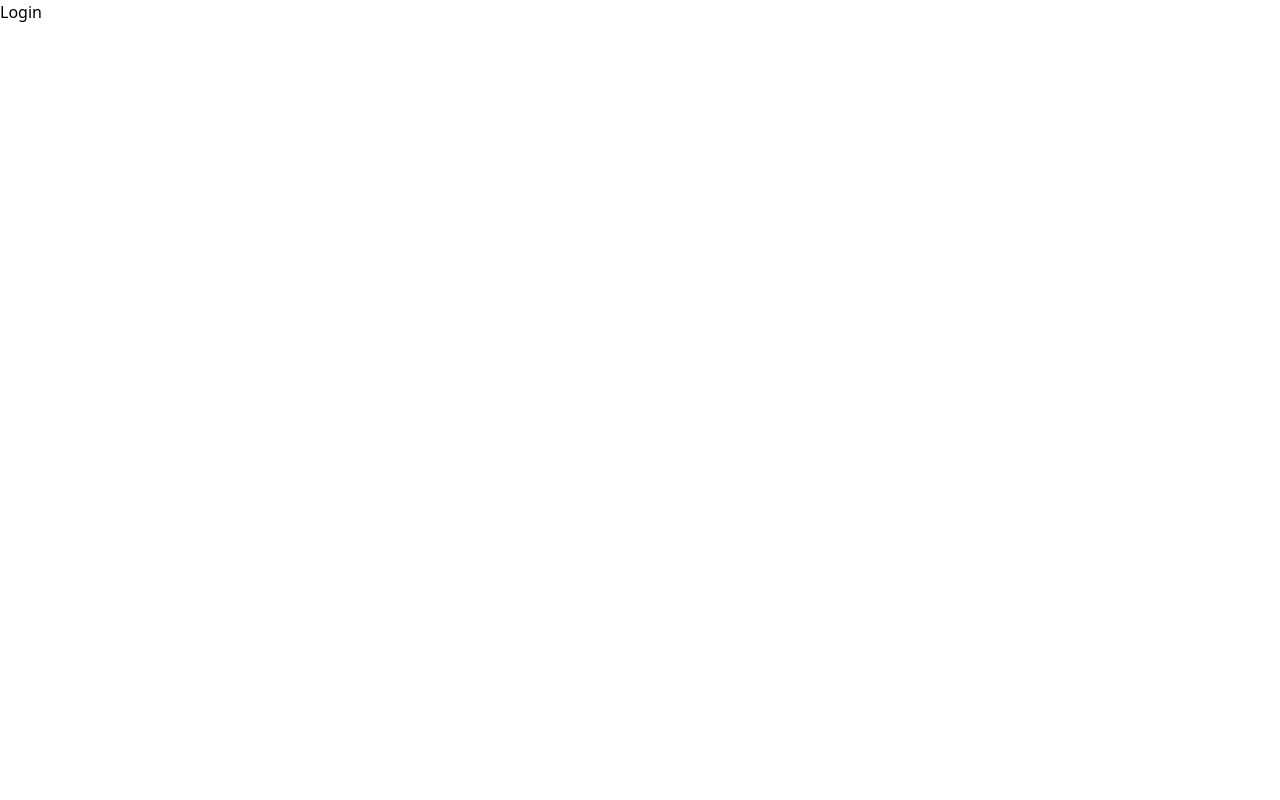
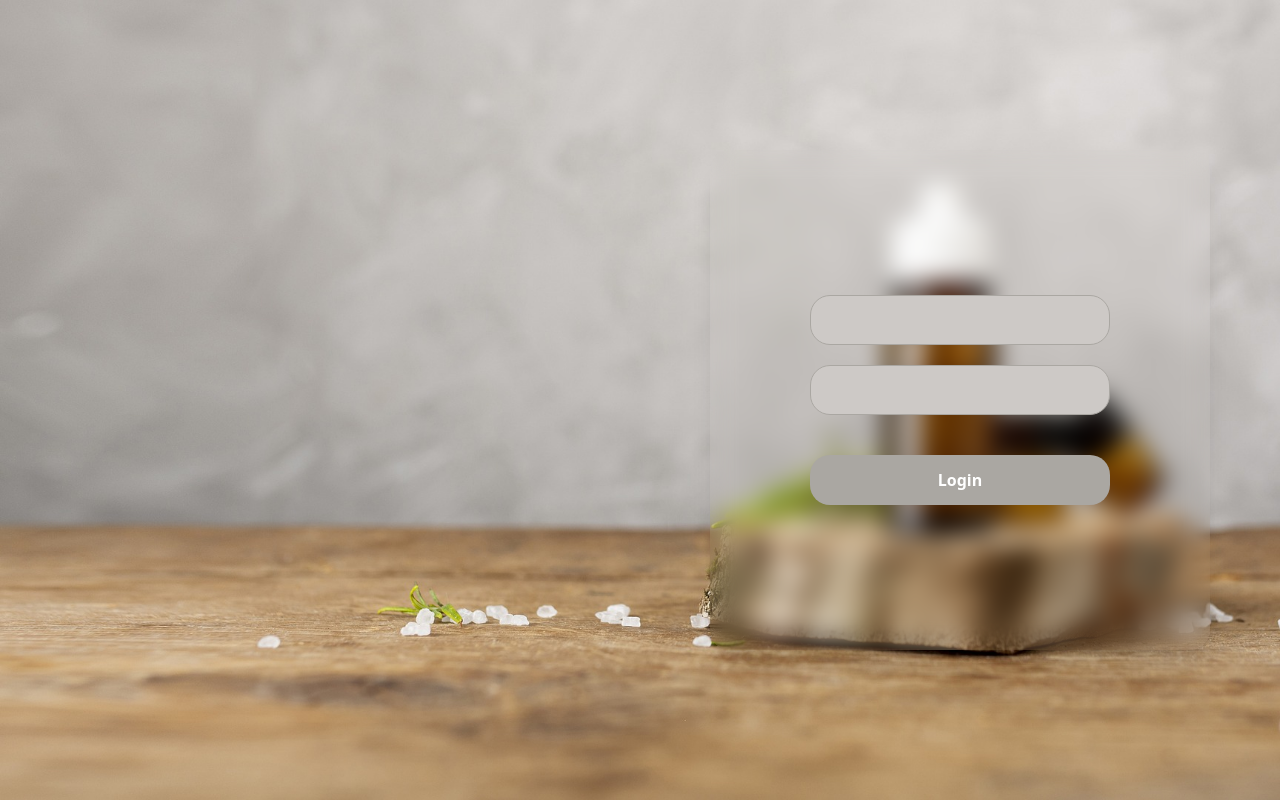
Before and after one commit to Hasintha-Darshana/cbc-frontend, a React (Vite) app: page /login in a window 1280 px wide. Built offline with nearby package versions, Linux system fonts and the light colour scheme.

Commit message:
create login page and connected it to backend.

```diff
--- a/package.json
+++ b/package.json
@@ -11,8 +11,10 @@
   },
   "dependencies": {
     "@tailwindcss/vite": "^4.1.4",
+    "axios": "^1.9.0",
     "react": "^19.0.0",
     "react-dom": "^19.0.0",
+    "react-hot-toast": "^2.5.2",
     "react-router-dom": "^6.27.0",
     "tailwindcss": "^4.1.4"
   },
--- a/src/App.jsx
+++ b/src/App.jsx
@@ -5,16 +5,19 @@ import HomePage from './pages/home'
 import LoginPage from './pages/login'
 import Header from './components/header'
 import AdminPage from './pages/adminPage'
+import TestPage from './pages/testPage'
+import { Toaster } from 'react-hot-toast'
 
 function App() {
   return (
   <BrowserRouter>
       <div>
-
+        <Toaster position='top-right' />
           <Routes path = "/*">
             <Route path = '/' element = {<HomePage/>}/>
             <Route path = '/login' element = {<LoginPage/>}/>
             <Route path = '/admin/*' element = {<AdminPage />}/>
+            <Route path ='/testing' element ={<TestPage/>}/>
             <Route path='/*' element= {<h1>Not Found</h1>} />
           </Routes>
 
--- a/src/pages/login.jsx
+++ b/src/pages/login.jsx
@@ -1,7 +1,43 @@
+import axios from "axios"
+import { useState } from "react"
+import toast from "react-hot-toast"
+
 export default function LoginPage(){
+
+    const [email, setEmail] = useState('')
+    const [password, setPassword] = useState('')
+
+    async function handleLogin() {
+       try{
+
+        const response = await axios.post("http://localhost:5000/api/users/login", {
+            email:email,
+            password:password})
+
+        toast.success('Logging successful')
+        console.log(response.data)
+       }catch(err){
+        toast.error(err.response.data.message)
+        console.log(err)
+       }
+
+    }
+
     return (
-        <div>
-            <h1>Login</h1>
+        <div className="w-full h-screen bg-[url('/login.jpg')] bg-center bg-cover flex justify-evenly items-center">
+            <div className="w-[50%] h-full"></div>
+            <div className="w-[50%] h-full flex justify-center items-center">
+                <div className="w-[500px] h-[500px] backdrop-blur-md shadow-xl rounded-[20px] flex flex-col justify-center items-center">
+                    <input onChange={(e)=>{
+                        setEmail(e.target.value)
+                    }} value={email} className="w-[300px] h-[50px] bg-[#cdc9c6] border border-[#aaa7a2] rounded-[20px] my-[20px]" />
+                    <input onChange={(e)=>{
+                        setPassword(e.target.value)
+                    }} value={password} type="password" className="w-[300px] h-[50px] bg-[#cdc9c6] border border-[#aaa7a2] rounded-[20px] mb-[20px]" />
+
+                    <button onClick={handleLogin} className="w-[300px] h-[50px] bg-[#aaa7a2] rounded-[20px] my-[20px] font-bold text-white cursor-pointer">Login</button>
+                </div>
+            </div>
         </div>
     )
 }
--- /dev/null
+++ b/src/pages/testPage.jsx
@@ -0,0 +1,15 @@
+import { useState } from "react"
+
+export default function TestPage() {
+    const [count, setCount] = useState(0)
+    return(
+        <div className="w-full h-screen flex items-center justify-center">
+            <div className="w-[450px] h-[250px] shadow flex items-center justify-center ">
+                <button onClick={()=> {setCount(count-1)}} className="bg-blue-400 text-white font-bold text-center w-[100px] h-[40px] text-[20px] cursor-pointer">-</button>
+                <span className="text-[20px] font-bold text-center w-[100px] h-[40px] mx-[10px] flex items-center justify-center">{count}</span>
+                <button onClick={() => {setCount(count+1)}} className="bg-blue-400 text-white font-bold text-center w-[100px] h-[40px] text-[20px] cursor-pointer">+</button>
+            </div>
+
+        </div>
+    )
+}
```
Also changed, not shown: public/login.jpg (added), 1 other file (tests, documents, lock files or other folders).
